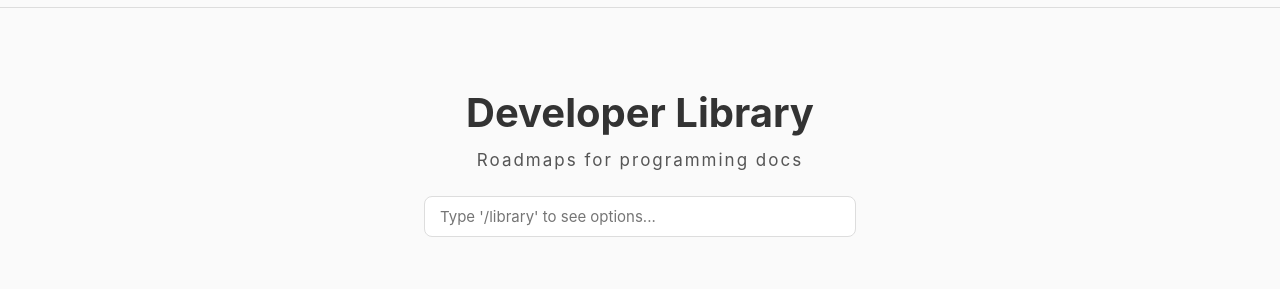
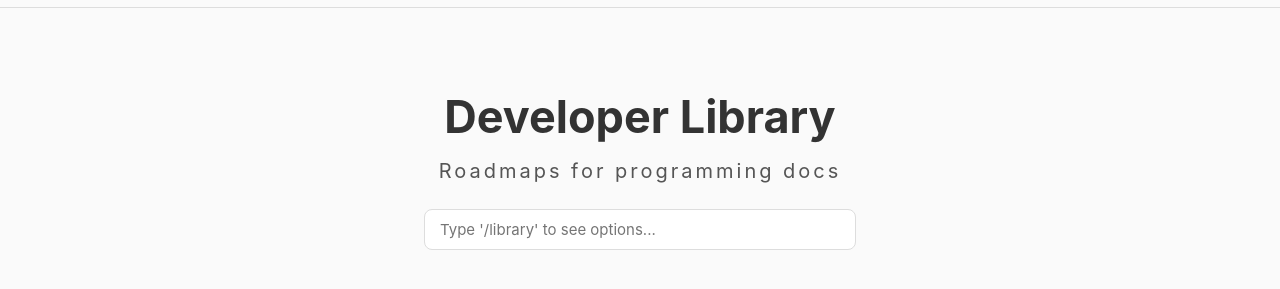
Before and after one commit to Florian-Lup/bookwaves, a plain HTML site: page index.html in a window 1280 px wide. Shown: the part 39-328 px from the top of the page. Drawn offline with Linux system fonts and the light colour scheme.

Commit message:
Update styles.css

```diff
--- a/styles.css
+++ b/styles.css
@@ -20,7 +20,7 @@ body {
 }
 
 .header h1 {
-  font-size: 40px;
+  font-size: 45px;
   color: #333;
   margin: 0;
   font-weight: 700;
@@ -28,9 +28,9 @@ body {
 }
 
 .header p {
-  font-size: 17px;
+  font-size: 20px;
   color: #555;
-  letter-spacing: 2px;
+  letter-spacing: 3px;
   margin: 0 0 20px;
   text-align: center;
   max-width: 600px;
```
